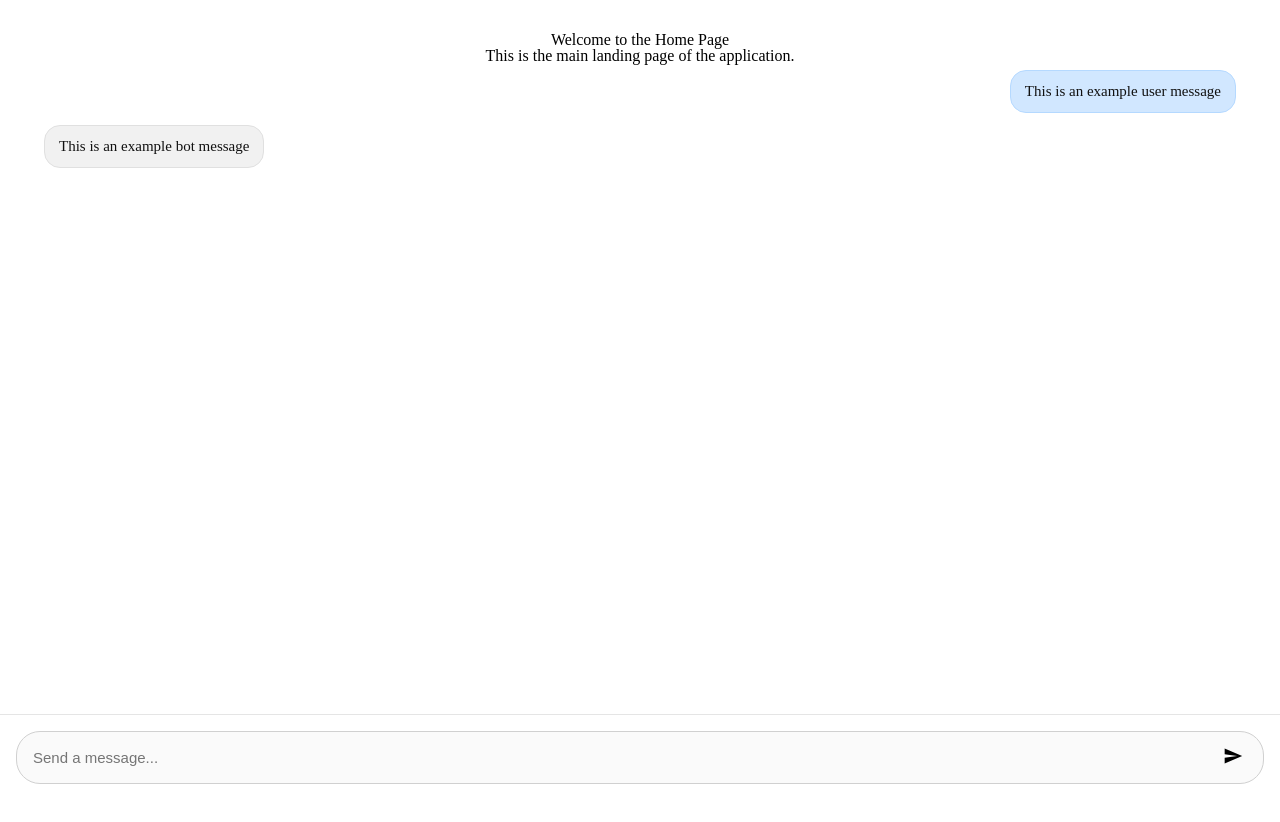
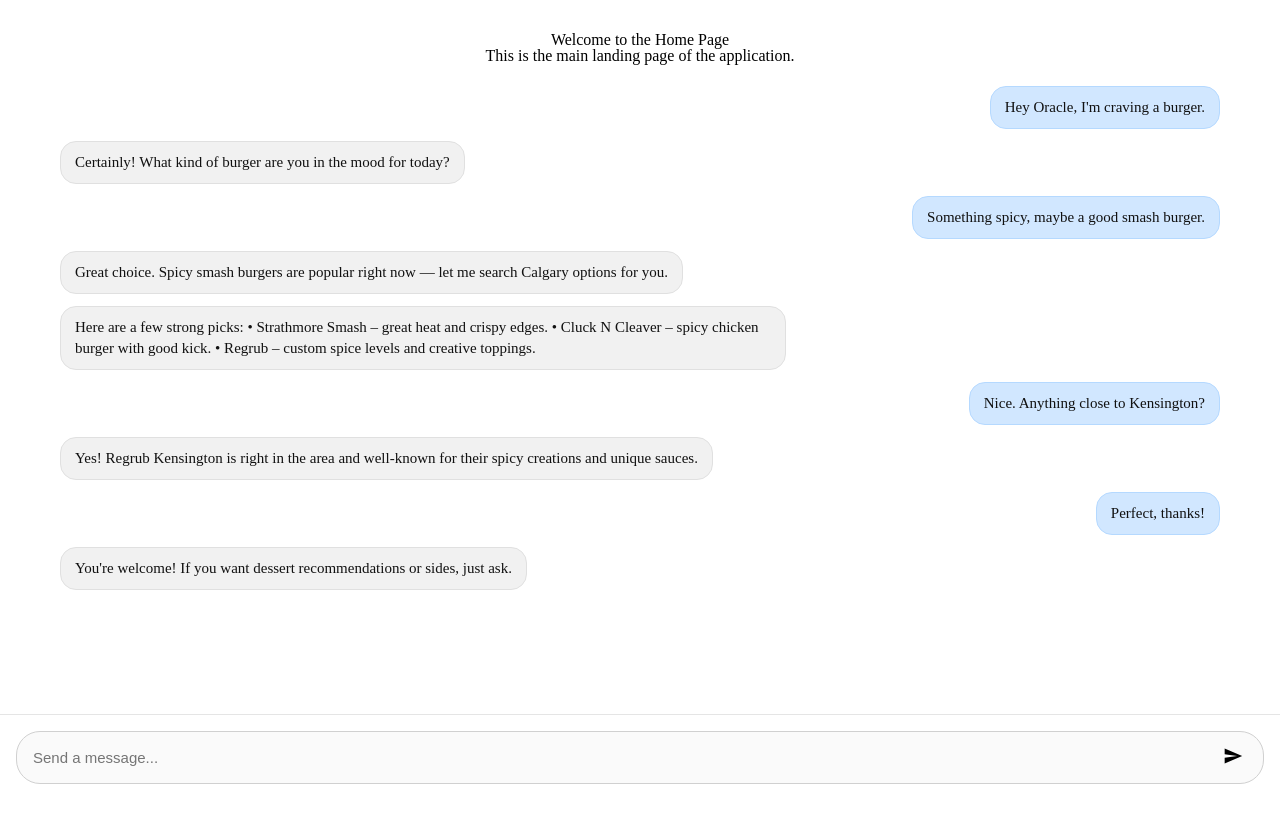
Before and after one commit to jasneetcodes/burger-oracle, a React (Vite) app: page / in a window 1280 px wide. Shown: the top 822 px of the page. Before the commit the page ends 800 px from the top, so only its background shows below. Built offline with nearby package versions, Linux system fonts and the light colour scheme.

Commit message:
feat: implement chatWindow with messages props, ref, as well as write example convo in home component

```diff
--- a/src/App.css
+++ b/src/App.css
@@ -3,6 +3,7 @@
   margin: 0 auto;
   padding: 2rem;
   text-align: center;
+  box-sizing: border-box;
 }
 
 /* INPUT BAR */
@@ -56,11 +57,20 @@
 }
 
 .message{
+  text-align: left;
   max-width: 60%;
   padding: 10px 14px;
   border-radius: 16px;
   line-height: 1.4;
   font-size: 15px;
   color: #111;
+}
 
+/* CHAT WINDOW */
+
+.chat-window{
+  height: calc(100vh - 80px);
+  overflow-y: auto;
+  padding: 16px;
+  background: #ffffff;
 }
--- a/src/components/ChatWindow.jsx
+++ b/src/components/ChatWindow.jsx
@@ -1,12 +1,23 @@
+import { useRef, useEffect } from "react"
 import MessageBubble from "./MessageBubble"
 
-export default function ChatWindow(){
+export default function ChatWindow({messages}){
+
+    const bottomViewRef = useRef(null);
+
+    useEffect(() => {
+        bottomViewRef.current?.scrollIntoView({ behavior: 'smooth' });
+    }, [messages]);
+
+    console.log(messages[3]);
 
     return(
-        <>
-        <MessageBubble role={'user'} content={"This is an example user message"} />
+        <div className="chat-window">
+            {messages.map((msg, index) => {
+                return(<MessageBubble key={index}  role={msg.role} content={msg.content} />);
+            })}
 
-        <MessageBubble role={'bot'} content={"This is an example bot message"} />
-        </>
+            <div ref={bottomViewRef} />
+        </div>
     )
 }
--- a/src/components/InputBar.jsx
+++ b/src/components/InputBar.jsx
@@ -1,6 +1,6 @@
 import { useState } from "react";
 
-export default function InputBar() {
+export default function InputBar({onSendMessage}) {
   const [message, setMessage] = useState("");
   const [isSending, setIsSending] = useState(false);
 
@@ -8,7 +8,7 @@ export default function InputBar() {
     const trimmedMessage = message.trim();
 
     setIsSending(true);
-    // function to send Trimmedmessage
+    // function to send Trimmedmessage onSendMessage(trimmedMessage);
     setIsSending(false);
     setMessage("");
   }
--- a/src/pages/Home.jsx
+++ b/src/pages/Home.jsx
@@ -2,8 +2,21 @@ import InputBar from "../components/InputBar";
 import ChatWindow from "../components/ChatWindow";
 export default function Home() {
 
+const messages = [
+  { role: "user", content: "Hey Oracle, I'm craving a burger." },
+  { role: "chat", content: "Certainly! What kind of burger are you in the mood for today?" },
 
+  { role: "user", content: "Something spicy, maybe a good smash burger." },
+  { role: "chat", content: "Great choice. Spicy smash burgers are popular right now — let me search Calgary options for you." },
 
+  { role: "chat", content: "Here are a few strong picks:\n• Strathmore Smash – great heat and crispy edges.\n• Cluck N Cleaver – spicy chicken burger with good kick.\n• Regrub – custom spice levels and creative toppings." },
+
+  { role: "user", content: "Nice. Anything close to Kensington?" },
+  { role: "chat", content: "Yes! Regrub Kensington is right in the area and well-known for their spicy creations and unique sauces." },
+
+  { role: "user", content: "Perfect, thanks!" },
+  { role: "chat", content: "You're welcome! If you want dessert recommendations or sides, just ask." }
+];
     return (
     <div>
         <div>
@@ -11,7 +24,7 @@ export default function Home() {
         <p>This is the main landing page of the application.</p>
         </div>
         <div>
-            <ChatWindow />
+            <ChatWindow messages={messages} />
         </div>
         <div className="input-bar-wrapper">
             <InputBar />
```
